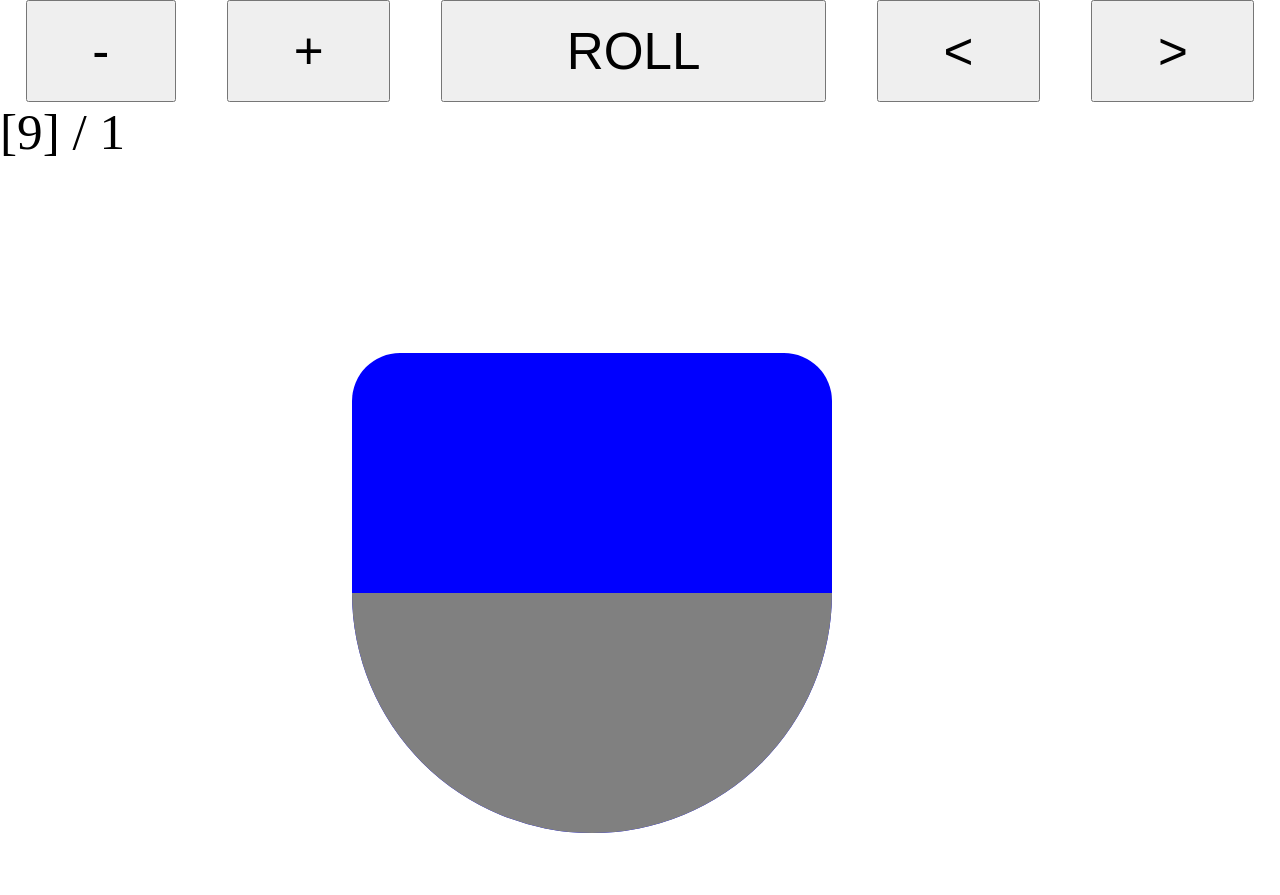
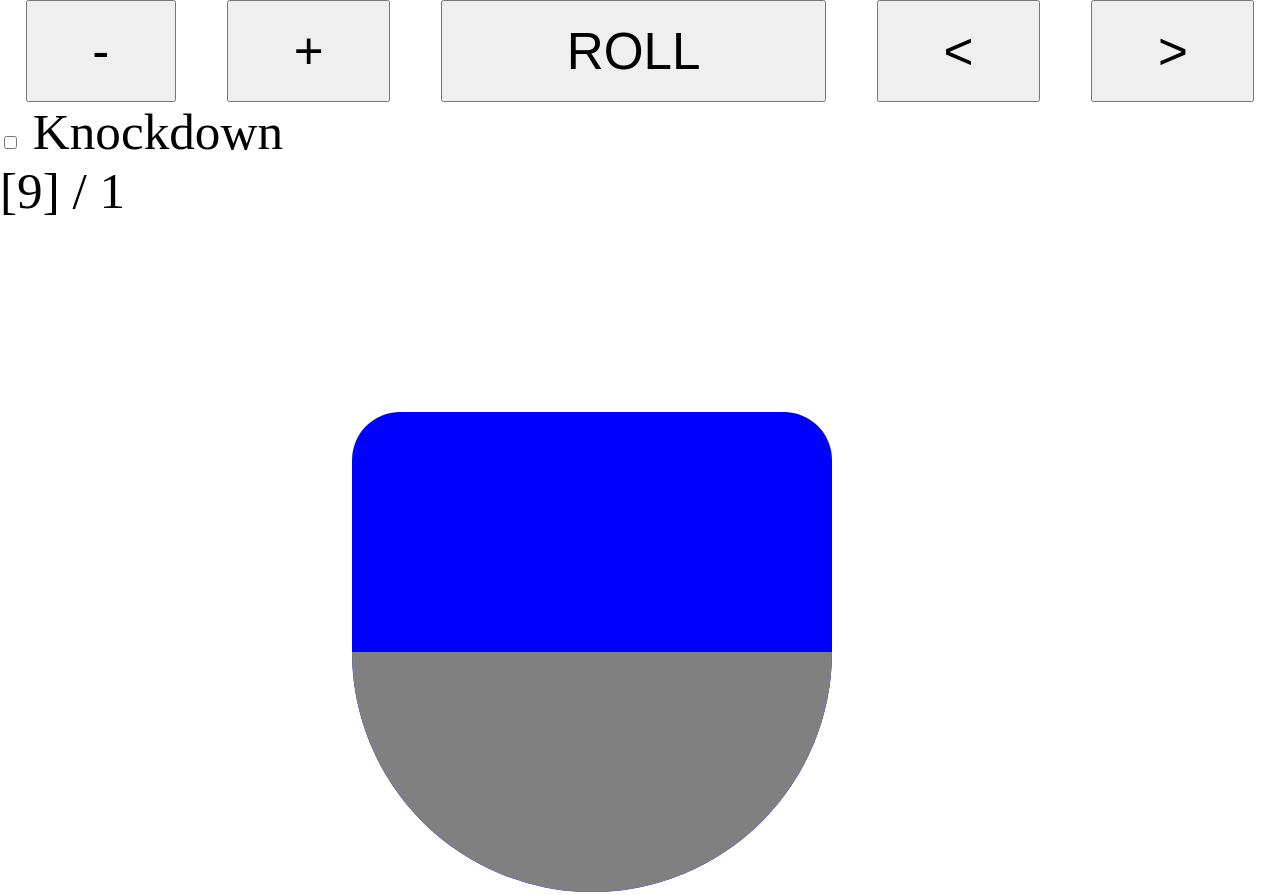
Before and after one commit to pkt-zer0/y2-assist, a website with bundled scripts: page index.html in a window 1280 px wide. Shown: the top 895 px of the page. Built offline with nearby package versions, Linux system fonts and the light colour scheme.

Commit message:
Knockdown toggle

```diff
--- a/index.html
+++ b/index.html
@@ -76,6 +76,7 @@
             left  : 58%;
             top   : 58%;
             text-align: center;
+            border-radius: 10% 10% 50% 50%;
         }
         .blockGap {
             position: absolute;
--- a/main.ts
+++ b/main.ts
@@ -5,6 +5,7 @@ import { Choice, MoveType, StrikeHeight } from './types.js';
 
 let handSize = 9;
 let choiceIndex = 0;
+let mode = '';
 
 //-- Actions --
 
@@ -13,6 +14,8 @@ const choiceRight  = () => { choiceIndex = clamp(choiceIndex + 1, 0, 7); };
 const choiceRandom = () => { choiceIndex = Math.floor(Math.random() * 8); };
 const handsizeDown = () => { handSize    = clamp(handSize - 1, 5, 12); };
 const handsizeUp   = () => { handSize    = clamp(handSize + 1, 5, 12); };
+
+const toggleKnockdown = () => { mode = mode ? '' : 'knockdown'; };
 
 //-- Utils --
 
@@ -116,10 +119,22 @@ function renderMove(choice: Choice) {
     `;
 }
 
-function renderContent() {
+function getChoice(): Choice {
+    // Mode-specific overrides
+    if (mode === 'knockdown') {
+        return bot1.knockdown[choiceIndex];
+    }
+
+    // Default choice
     const rowIndex = Math.floor((handSize - 5) / 2);
     const row = bot1.normal[rowIndex];
-    const choice = row.choices[choiceIndex];
+    return row.choices[choiceIndex];
+}
+
+function renderContent() {
+    const choice = getChoice();
+    const modeStr = !mode ? '' : `(${mode.toUpperCase()})`;
+    const knockdownChecked = mode == 'knockdown';
 
     return `
         <div class="controls">
@@ -131,12 +146,19 @@ function renderContent() {
             <button data-action="left"> &lt; </button>
             <button data-action="right"> &gt; </button>
         </div>
-        <div class="header"> [${handSize}] / ${choiceIndex + 1} </div>
+        <div class="toggles">
+            <label>
+                <input type="checkbox" name="knockdown" ${when(knockdownChecked, 'checked')} />
+                Knockdown
+            </label>
+        </div>
+        <div class="header"> [${handSize}] / ${choiceIndex + 1} ${modeStr}</div>
         <div class="move"> ${renderMove(choice)} </div>
     `;
 }
 
 function main() {
+    const html = document.documentElement;
     const container = document.querySelector('#main')!;
 
     const KEY_HANDLERS = {
@@ -145,6 +167,7 @@ function main() {
         "ArrowUp"   : handsizeDown,
         "ArrowDown" : handsizeUp,
         "r"         : choiceRandom,
+        "k"         : toggleKnockdown,
     };
     document.addEventListener('keydown', (e) => {
         const handler = KEY_HANDLERS[e.key];
@@ -161,7 +184,7 @@ function main() {
         up   : handsizeUp,
         down : handsizeDown,
     };
-    document.documentElement.addEventListener('click', e => {
+    html.addEventListener('click', e => {
         const target = e.target;
         if (target instanceof HTMLButtonElement) {
             const handler = ACTION_HANDLERS['' + target.dataset.action];
@@ -171,6 +194,10 @@ function main() {
             }
         }
     });
+    html.addEventListener('change', () => {
+        toggleKnockdown();
+        render();
+    });
 
     function render() {
         container.innerHTML = renderContent();
```
Also changed, not shown: docs/index.html (+31 -6 lines).
